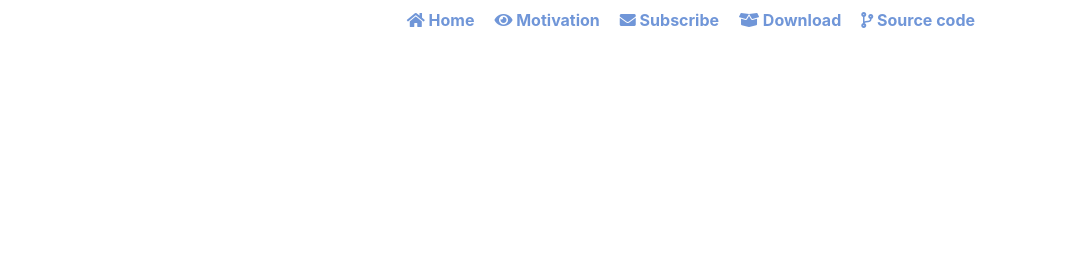
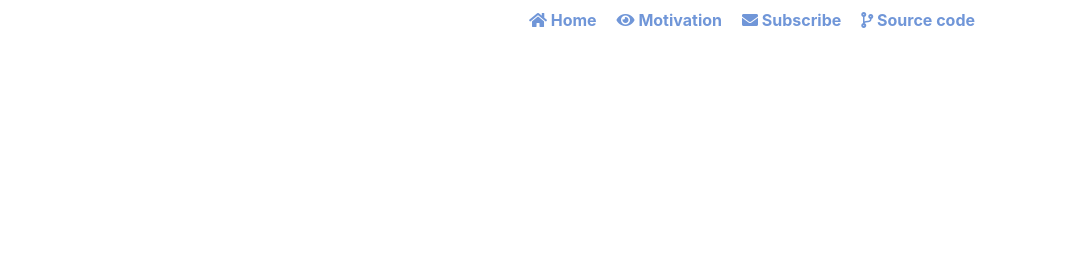
Before and after one commit to protosio/protos.io, a plain HTML site: page categories/index.html in a window 1280 px wide. Shown: the top 280 px of the page, 210-1280 px from the left. Drawn offline with nearby package versions, Linux system fonts and the light colour scheme.

Commit message:
updated to the latest hugo outpuit

```diff
--- a/categories/index.html
+++ b/categories/index.html
@@ -71,11 +71,11 @@
             <a class="mainLink" href="/"><i class="fas fa-home"></i> Home</a>
             <a class="mainLink" href="/motivation/"><i class="fas fa-eye"></i> Motivation</a>
             <a class="mainLink" href="/subscribe/"><i class="fas fa-envelope"></i> Subscribe</a>
-            <a class="mainLink" href="/download/"><i class="fas fa-box-open"></i> Download</a>
             <a class="mainLink" href="https://code.protos.io/"><i class="fas fa-code-branch"></i> Source code</a>
         </div>
     </div>
 </div>
+
 
 
 
```
Also changed, not shown: download/index.html (+1 -1 lines), home/index.html (+1 -1 lines), index.html (+1 -1 lines), motivation/index.html (+1 -1 lines), subscribe/index.html (+1 -1 lines), tags/index.html (+1 -1 lines).
